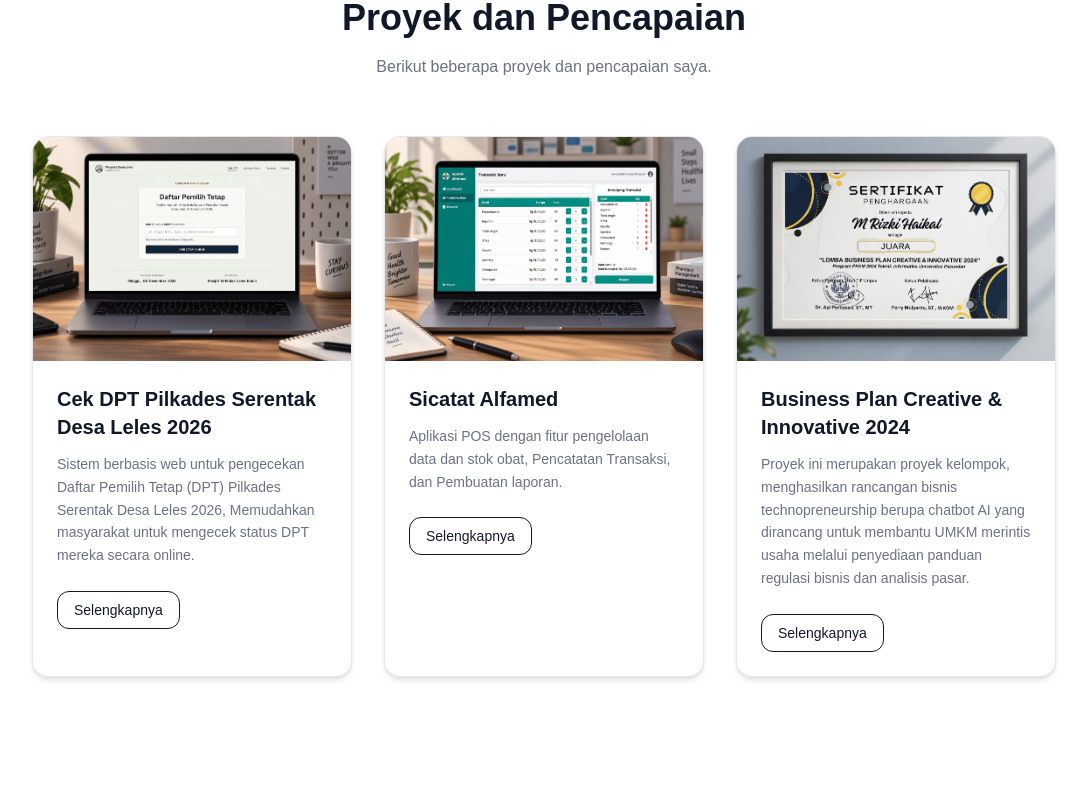
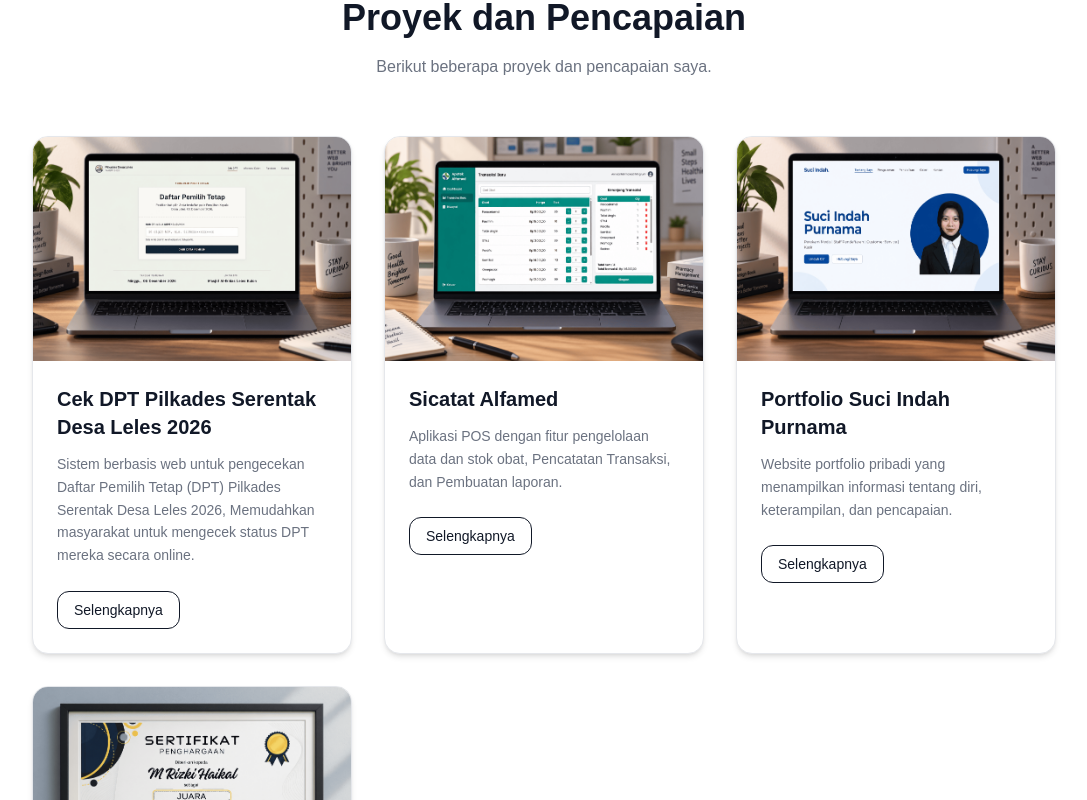
Before and after one commit to mrizqh294/portfolio-mrh-new, a React (Vite) app: page / in a window 1280 px wide. Shown: the part 3600-4400 px from the top of the page, without its empty margins (96-1183 px from the left). Built offline with nearby package versions, Linux system fonts and the light colour scheme; a web font is replaced by a local one.

Commit message:
add link Portfolio

```diff
--- a/src/pages/Portfolio.jsx
+++ b/src/pages/Portfolio.jsx
@@ -2,6 +2,7 @@ import { motion } from "framer-motion";
 import sicatatImg from "../assets/sicatat.png";
 import businessCIImg from "../assets/business.png";
 import pilkadesImg from "../assets/pilkades.png";
+import suciIndahImg from "../assets/suciip.png";
 
 const Portfolio = () => {
 
@@ -28,6 +29,16 @@ const Portfolio = () => {
     },
     {
       id: 3,
+      title: "Portfolio Suci Indah Purnama",
+      image:
+        suciIndahImg,
+      description:
+        "Website  portfolio pribadi yang menampilkan informasi tentang diri, keterampilan, dan pencapaian.",
+      github: "https://mrizqh294.github.io/portfolio-suciindah",
+      live: "",
+    },
+    {
+      id: 4,
       title: "Business Plan Creative & Innovative 2024",
       image:
         businessCIImg,
```
Also changed, not shown: src/assets/suciip.png (added).
